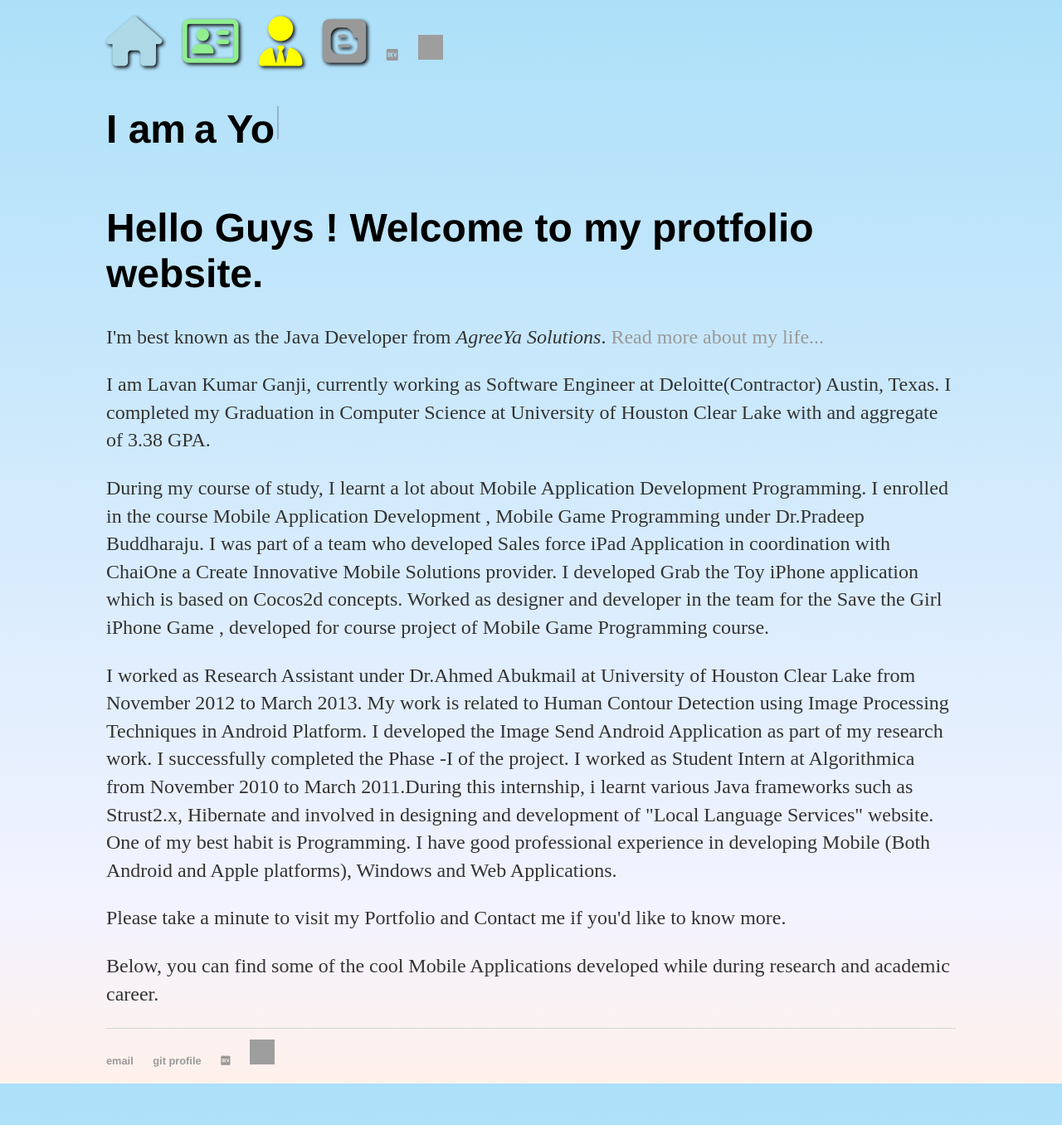
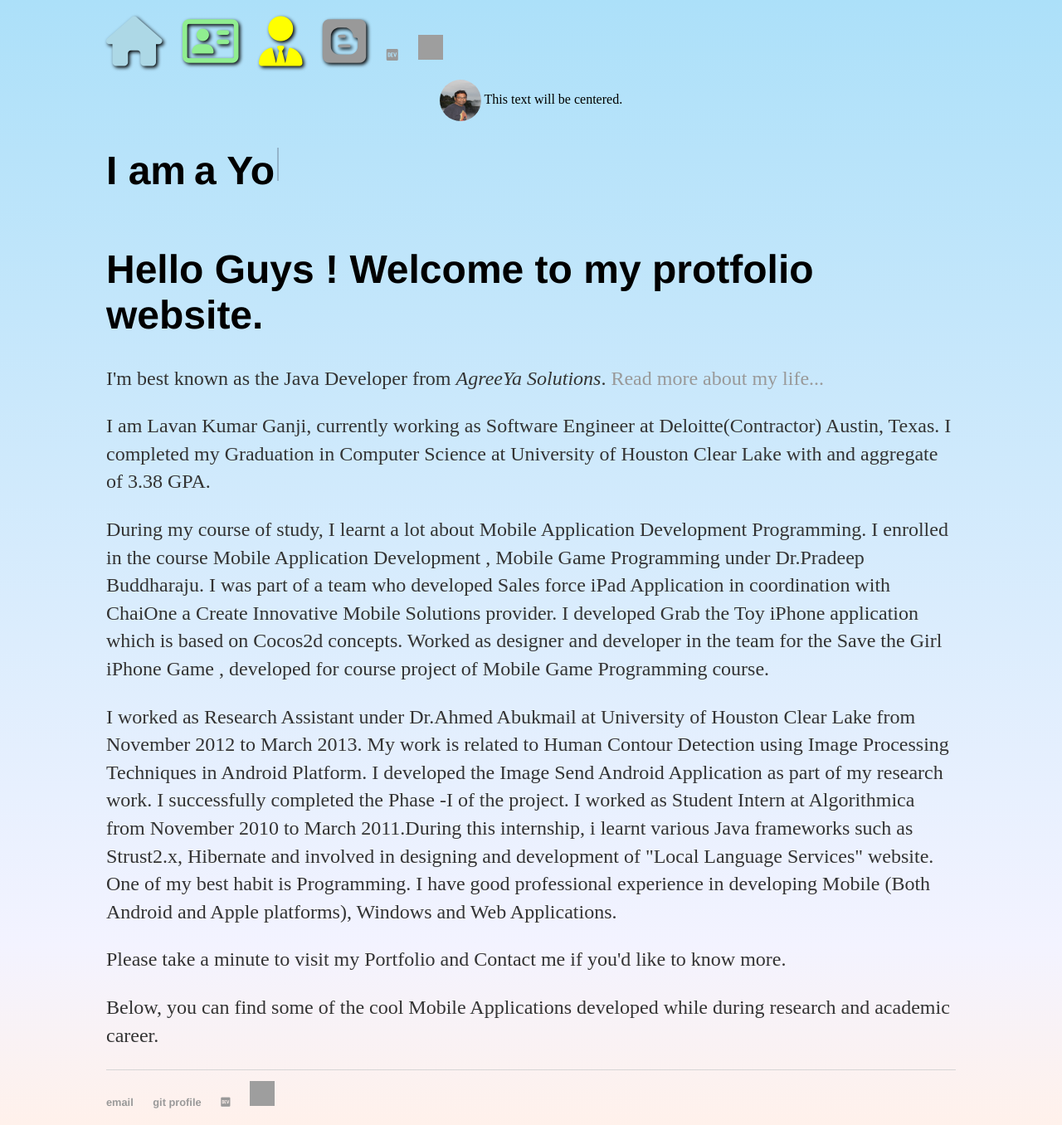
Before and after one commit to lavanganji/lavanganji.github.io, a Jekyll site: the page built from index.html, in a window 1280 px wide. Shown: the whole page at 83% size. Built offline with Jekyll 4.4.1, drawn with Linux system fonts in a browser that asks for light colours; nearby versions of some CDN libraries; before the commit the page ends 1306 px from its top, so only the background shows below that; grey boxes are pictures that could not be loaded.

Commit message:
profilepic

```diff
--- a/css/main.css
+++ b/css/main.css
@@ -44,6 +44,13 @@ ul.posts li {
     list-style: none;
 }
 
+.pic {
+  vertical-align: middle;
+  width: 50px;
+  height: 50px;
+  border-radius: 50%;
+}
+
 /**** Typing Text ****/
 
 .intro{
--- a/index.html
+++ b/index.html
@@ -2,6 +2,9 @@
 layout: default
 title: Lavan Ganji, Software Engineer
 ---
+<div style="text-align:center"><img src="\res\profilepic.jpg" alt="Pic" class="pic">
+
+    This text will be centered.</div>
 <div class="intro">
 	<h1> I am  </h1>
 	<h1 class="typing">Hi</h1>
```
Also changed, not shown: res/profilepic.jpg (added).
